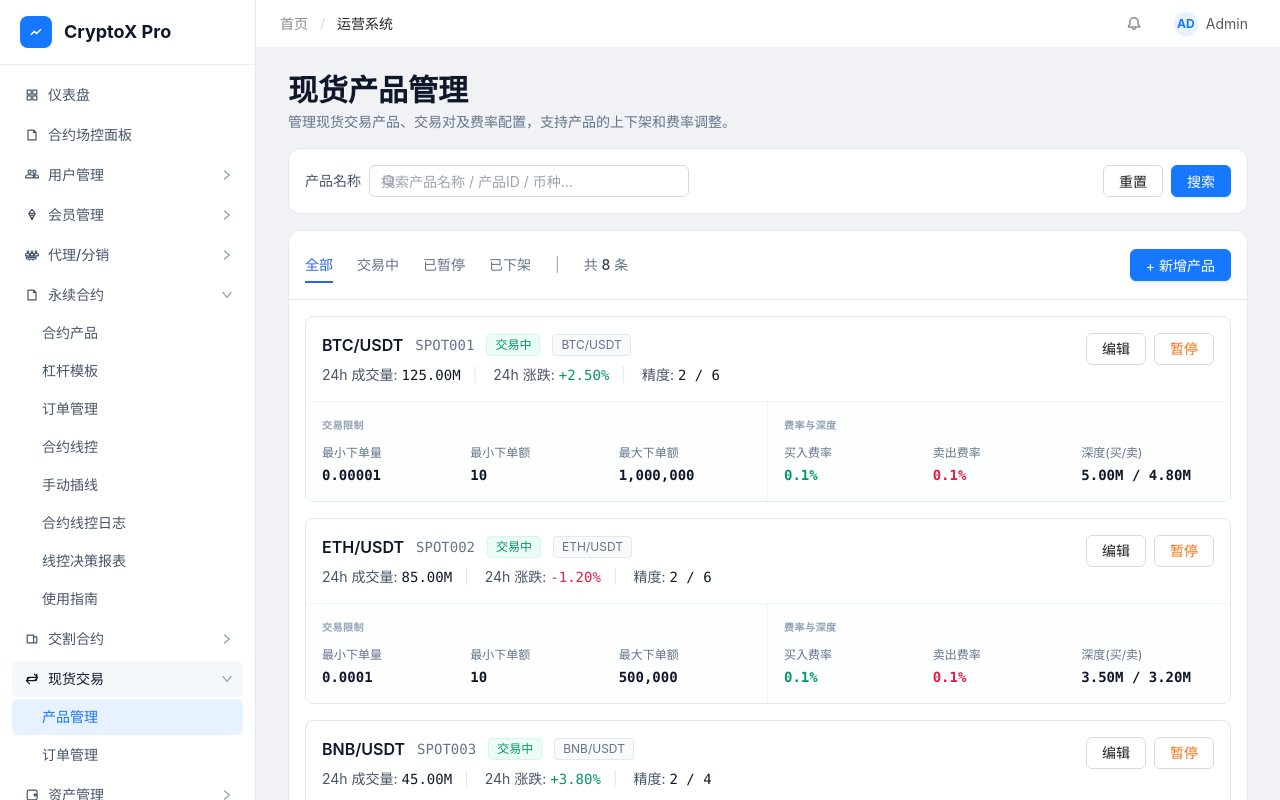
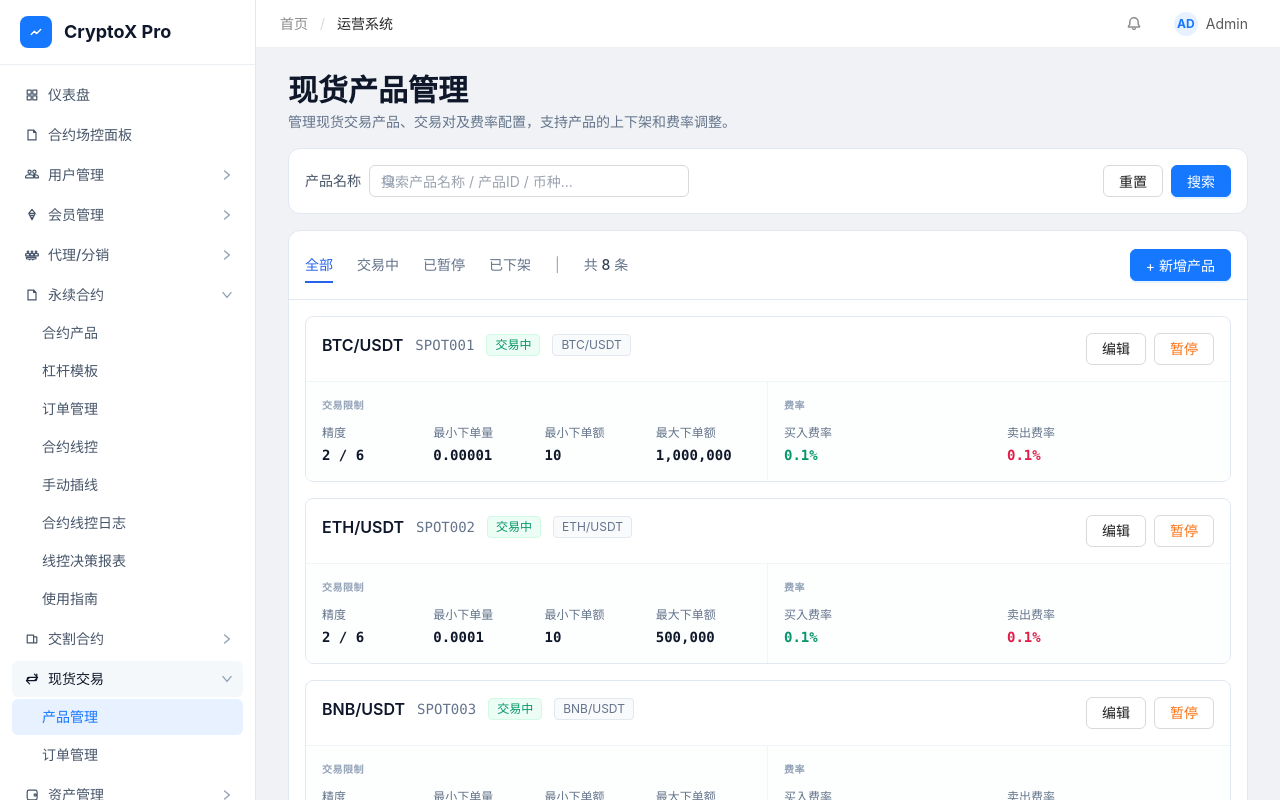
Before and after one commit to gloopai/fex-admin, a Vue app: page /spot/products in a window 1280 px wide. Built offline with nearby package versions, Linux system fonts and the light colour scheme.

Commit message:
feat:udpate

```diff
--- a/src/pages/spot/SpotProductPage.vue
+++ b/src/pages/spot/SpotProductPage.vue
@@ -101,16 +101,6 @@
                   {{ product.baseCurrency }}/{{ product.quoteCurrency }}
                 </span>
               </div>
-              <p class="mt-2 text-sm text-slate-600">
-                24h 成交量: <span class="text-slate-900 font-medium font-mono">{{ formatVolume(product.volume24h) }}</span>
-                <span class="mx-3 text-slate-200">|</span>
-                24h 涨跌:
-                <span class="font-medium font-mono" :class="product.priceChange24h >= 0 ? 'text-emerald-600' : 'text-rose-600'">
-                  {{ formatSignedPercent(product.priceChange24h) }}
-                </span>
-                <span class="mx-3 text-slate-200">|</span>
-                精度: <span class="text-slate-900 font-medium font-mono">{{ product.pricePrecision }} / {{ product.quantityPrecision }}</span>
-              </p>
             </div>
 
             <div class="flex items-center gap-2">
@@ -131,7 +121,11 @@
           <div class="grid gap-0 md:grid-cols-2 bg-slate-50/30">
             <div class="border-b border-slate-100 p-4 md:border-b-0 md:border-r">
               <p class="text-[10px] font-bold text-slate-400 uppercase tracking-wider">交易限制</p>
-              <ul class="mt-3 grid grid-cols-3 gap-4 text-sm">
+              <ul class="mt-3 grid grid-cols-4 gap-4 text-sm">
+                <li class="flex flex-col gap-1">
+                  <span class="text-slate-500 text-xs">精度</span>
+                  <span class="text-slate-900 font-semibold font-mono">{{ product.pricePrecision }} / {{ product.quantityPrecision }}</span>
+                </li>
                 <li class="flex flex-col gap-1">
                   <span class="text-slate-500 text-xs">最小下单量</span>
                   <span class="text-slate-900 font-semibold font-mono">{{ formatAmount(product.minOrderQuantity) }}</span>
@@ -148,8 +142,8 @@
             </div>
 
             <div class="p-4">
-              <p class="text-[10px] font-bold text-slate-400 uppercase tracking-wider">费率与深度</p>
-              <ul class="mt-3 grid grid-cols-3 gap-4 text-sm">
+              <p class="text-[10px] font-bold text-slate-400 uppercase tracking-wider">费率</p>
+              <ul class="mt-3 grid grid-cols-2 gap-4 text-sm">
                 <li class="flex flex-col gap-1">
                   <span class="text-slate-500 text-xs">买入费率</span>
                   <span class="text-emerald-600 font-bold font-mono">{{ formatRate(product.buyFee) }}</span>
@@ -157,10 +151,6 @@
                 <li class="flex flex-col gap-1">
                   <span class="text-slate-500 text-xs">卖出费率</span>
                   <span class="text-rose-600 font-bold font-mono">{{ formatRate(product.sellFee) }}</span>
-                </li>
-                <li class="flex flex-col gap-1">
-                  <span class="text-slate-500 text-xs">深度(买/卖)</span>
-                  <span class="text-slate-900 font-semibold font-mono">{{ formatVolume(product.bidDepth) }} / {{ formatVolume(product.askDepth) }}</span>
                 </li>
               </ul>
             </div>
```
Also changed, not shown: 1 other file (tests, documents, lock files or other folders).
